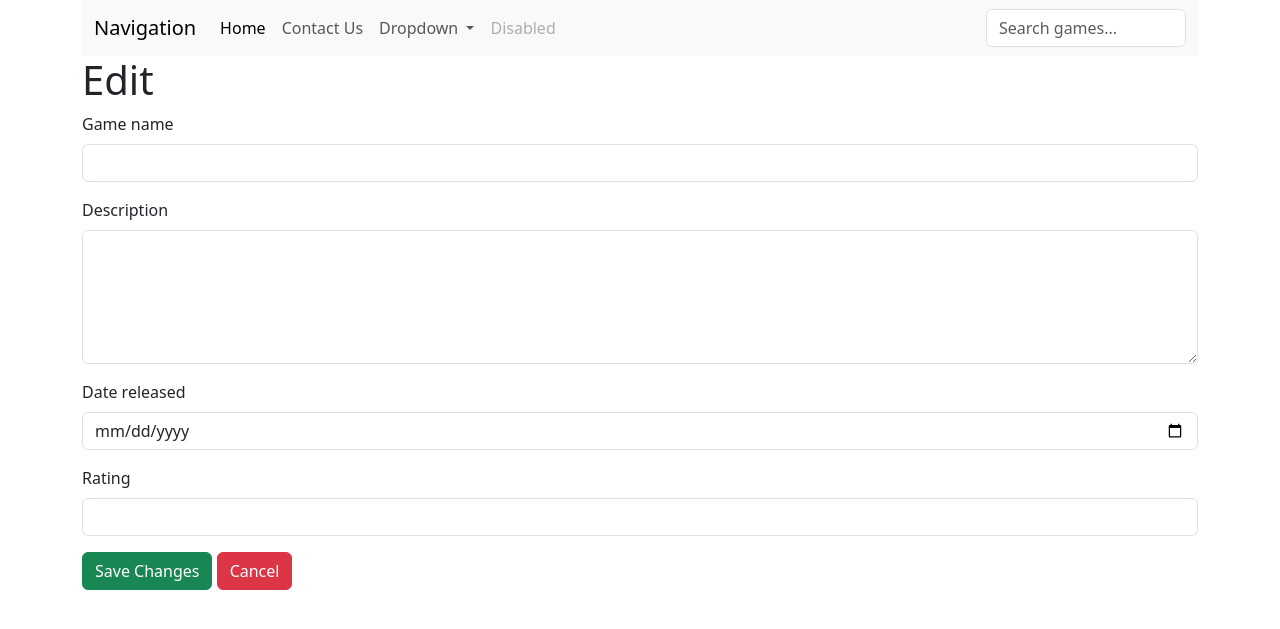
After one commit to KironBatson/5cs045, a PHP site: page /edit-game.php?id=1 in a window 1280 px wide. The commit adds this page. Shown: the top 629 px of the page. Run offline with PHP 8.4, Linux system fonts and the light colour scheme; data that the repository does not hold is empty.

Commit message:
implemented all CRUD features, allowing creating, reading, updating/editing, deleting database entries (games)

```diff
--- /dev/null
+++ b/edit-game.php
@@ -0,0 +1,51 @@
+<?php
+include("templates/header.php");
+include("templates/nav.php");
+include("dbconnect.php");
+
+// Read the game_id from the URL
+$game_id = $_GET['id'];
+
+// Query the database for this game's details
+$sql = "SELECT * FROM videogames WHERE game_id = {$game_id}";
+$results = mysqli_query($mysqli, $sql);
+
+// Convert result into an associative array
+$game = mysqli_fetch_assoc($results);
+?>
+
+<h1>Edit <?=$game['game_name']?></h1>
+
+<form action="edit-game-form.php" method="post">
+
+<input type="hidden" name="game_id" value="<?=$game['game_id']?>">
+
+<div class="mb-3">
+    <label for="GameName" class="form-label">Game name</label>
+    <input type="text" class="form-control" id="GameName"
+        name="GameName" value="<?=$game['game_name']?>">
+</div>
+
+<div class="mb-3">
+    <label for="GameDescription" class="form-label">Description</label>
+    <textarea class="form-control" id="GameDescription"
+        name="GameDescription" rows="5"><?=$game['game_description']?></textarea>
+</div>
+
+<div class="mb-3">
+    <label for="DateReleased" class="form-label">Date released</label>
+    <input type="date" class="form-control" id="DateReleased"
+        name="DateReleased" value="<?=$game['released_date']?>">
+</div>
+
+<div class="mb-3">
+    <label for="GameRating" class="form-label">Rating</label>
+    <input type="number" class="form-control" id="GameRating"
+        name="GameRating" value="<?=$game['rating']?>">
+</div>
+
+<input type="submit" class="btn btn-success" value="Save Changes"> <a href="frontpage.php" class="btn btn-danger">Cancel</a>
+
+</form>
+
+<?php include("templates/footer.php");?>
--- a/templates/header.php
+++ b/templates/header.php
@@ -5,6 +5,17 @@
     <meta name="viewport" content="width=device-width, initial-scale=1">
     <title>Kiron's Video Game Archive</title>
     <link href="https://cdn.jsdelivr.net/npm/bootstrap@5.3.8/dist/css/bootstrap.min.css" rel="stylesheet" integrity="sha384-sRIl4kxILFvY47J16cr9ZwB07vP4J8+LH7qKQnuqkuIAvNWLzeN8tE5YBujZqJLB" crossorigin="anonymous">
+  <style>
+#navSearchResults {
+    max-height: 250px;
+    overflow-y: auto;
+    display: none; /* hidden until results show */
+}
+#navSearchResults a {
+    cursor: pointer;
+}
+</style>
+
   </head>
   <body>
 	<div class="container">
--- a/templates/nav.php
+++ b/templates/nav.php
@@ -1,16 +1,16 @@
 <nav class="navbar navbar-expand-lg bg-body-tertiary">
   <div class="container-fluid">
-    <a class="navbar-brand" href="#">Navbar</a>
+    <a class="navbar-brand" href="#">Navigation</a>
     <button class="navbar-toggler" type="button" data-bs-toggle="collapse" data-bs-target="#navbarSupportedContent" aria-controls="navbarSupportedContent" aria-expanded="false" aria-label="Toggle navigation">
       <span class="navbar-toggler-icon"></span>
     </button>
     <div class="collapse navbar-collapse" id="navbarSupportedContent">
       <ul class="navbar-nav me-auto mb-2 mb-lg-0">
         <li class="nav-item">
-          <a class="nav-link active" aria-current="page" href="#">Home</a>
+          <a class="nav-link active" aria-current="page" href="frontpage.php">Home</a>
         </li>
         <li class="nav-item">
-          <a class="nav-link" href="#">Link</a>
+          <a class="nav-link" href="contact-us.php">Contact Us</a>
         </li>
         <li class="nav-item dropdown">
           <a class="nav-link dropdown-toggle" href="#" role="button" data-bs-toggle="dropdown" aria-expanded="false">
@@ -27,10 +27,65 @@
           <a class="nav-link disabled" aria-disabled="true">Disabled</a>
         </li>
       </ul>
-      <form class="d-flex" role="search">
-        <input class="form-control me-2" type="search" placeholder="Search" aria-label="Search"/>
-        <button class="btn btn-outline-success" type="submit">Search</button>
-      </form>
+<!-- AJAX Live Search -->
+<div class="position-relative">
+  <input
+      type="text"
+      id="navSearchBox"
+      class="form-control"
+      placeholder="Search games..."
+      autocomplete="off"
+      style="width: 200px;">
+
+  <div id="navSearchResults"
+       class="list-group position-absolute w-100"
+       style="z-index: 2000;">
+  </div>
+</div>
+<!-- End AJAX Live Search -->
     </div>
   </div>
 </nav>
+
+<!-- script for ajax, links to ajax.php -->
+<script>
+// Listen for typing in navbar search
+document.getElementById("navSearchBox").addEventListener("keyup", function () {
+    let keywords = this.value;
+
+    // If empty, hide results
+    if (keywords.length === 0) {
+        document.getElementById("navSearchResults").style.display = "none";
+        document.getElementById("navSearchResults").innerHTML = "";
+        return;
+    }
+
+    fetch("ajax.php?search=" + keywords)
+        .then(res => res.json())
+        .then(data => {
+            let resultsBox = document.getElementById("navSearchResults");
+            resultsBox.innerHTML = "";
+
+            if (data.length === 0) {
+                resultsBox.style.display = "none";
+                return;
+            }
+
+            data.forEach(game => {
+                // Create a clickable result
+                let row = document.createElement("a");
+                row.classList.add("list-group-item", "list-group-item-action");
+                row.textContent = game.game_name;
+
+                // When clicked → go to game-details
+                row.onclick = () => {
+                    window.location.href = "game-details.php?id=" + game.game_id;
+                };
+
+                resultsBox.appendChild(row);
+            });
+
+            resultsBox.style.display = "block";
+        });
+});
+</script>
```
Also changed, not shown: add-game-form.php (added, +63 -0 lines), add-game.php (added, +25 -0 lines), ajax.php (added, +11 -0 lines), check-game.php (added, +15 -0 lines), contact-us.php (added, +8 -0 lines), delete-game.php (added, +20 -0 lines), edit-game-form.php (added, +28 -0 lines), frontpage.php (+11 -4 lines), game-details.php (+9 -1 lines), search-games.php (added, +25 -0 lines).
